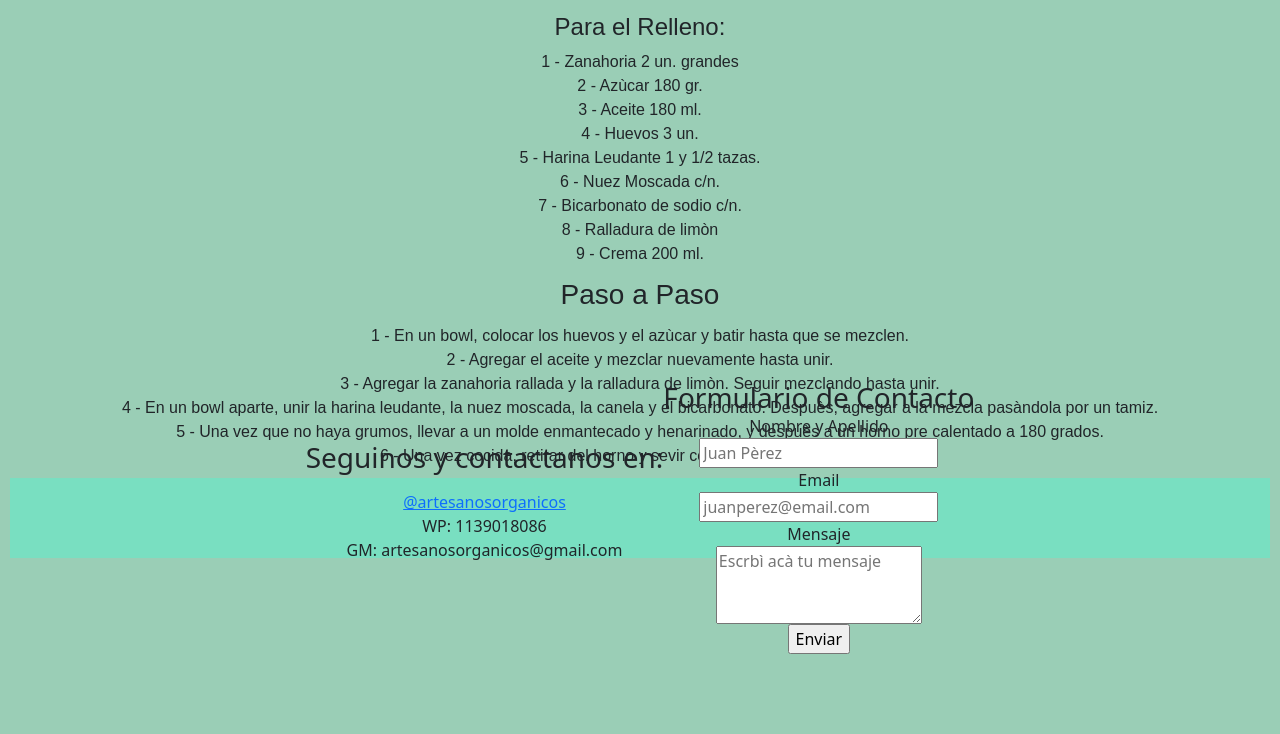
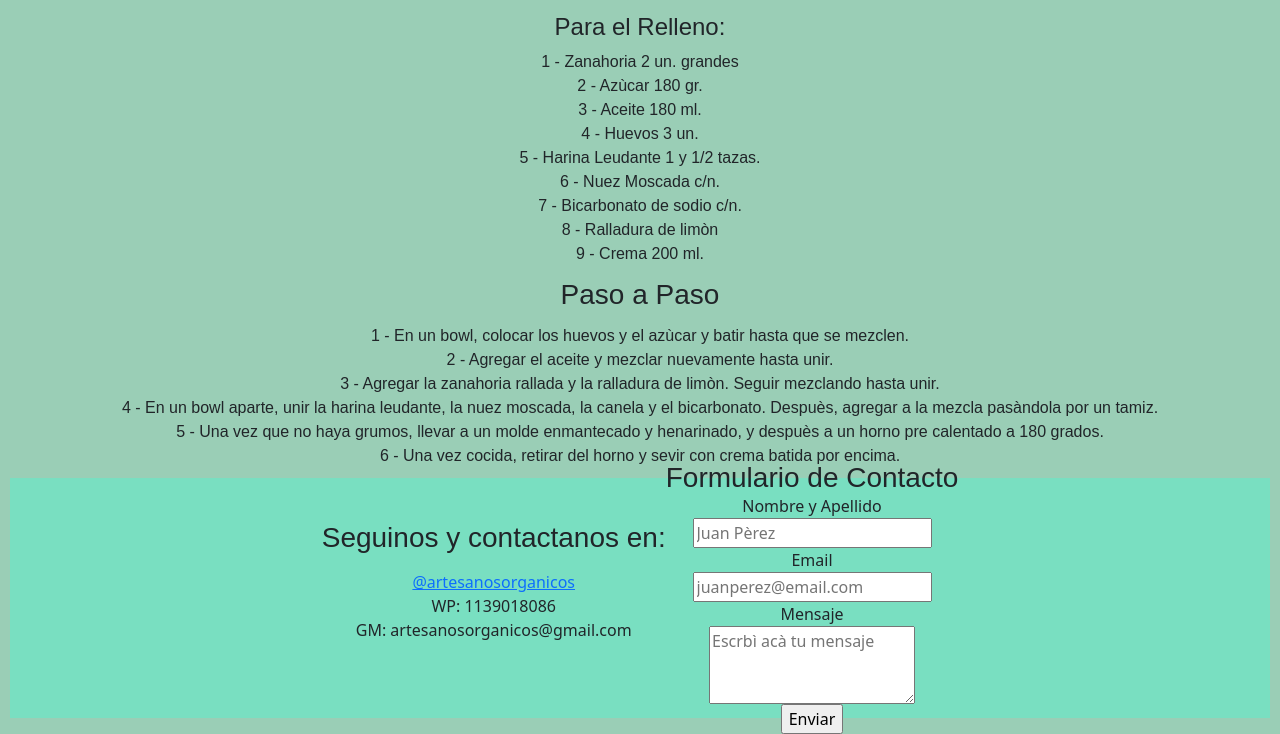
Before and after one commit to florogarma/proyecto-git, a plain HTML site: page pages/recetas.html in a window 1280 px wide. Shown: the part 4579-5313 px from the top of the page. Before the commit the page ends 5233 px from the top, so only its background shows below. Drawn offline with nearby package versions, Linux system fonts and the light colour scheme.

Commit message:
modificaciones en el footer

```diff
--- a/pages/recetas.html
+++ b/pages/recetas.html
@@ -35,7 +35,7 @@
             <a class="nav-link active text-success" aria-current="page" href="../index.html">Inicio</a>
           </li>
           <li class="nav-item">
-            <a class="nav-link active text-success" href="./disponibles.html">Disponibles</a>
+            <a class="nav-link active text-success" aria-current="page" href="./disponibles.html">Disponibles</a>
           </li>
           <li class="nav-item">
             <a class="nav-link active text-success" aria-current="page" href="./recetas.html">Recetas</a>
--- a/scss/_base.scss
+++ b/scss/_base.scss
@@ -73,6 +73,7 @@ h2 {
 }
 
 h3 {
+    font-family: $ff-ter;
     margin: 0;
     padding: 0;
 }
--- a/scss/components/_footer.scss
+++ b/scss/components/_footer.scss
@@ -8,7 +8,7 @@ footer {
     justify-content: center;
     align-items: center;
     text-align: center;
-    height: 10vh;
+    height: 30vh;
     margin: 0;
     padding: 0;
 
@@ -23,7 +23,7 @@ footer {
     }
 
     .footer__formulario {
-        display: flex;
+        @include flexbox;
         flex-direction: column;
 
     }
@@ -38,12 +38,12 @@ footer {
 
         .footer__seguinos {
             justify-content: center;
+            align-items: flex-start;
+        }
+
+        .footer__formulario {
+            justify-content: center;
             align-items: center;
         }
-
-    .footer__formulario {
-        justify-content: center;
-        align-items: center;
     }
 }
-}
```
Also changed, not shown: pages/disponibles.html (+1 -1 lines), css/styles.css, 1 other file. Lines whose indentation alone changed are shown as unchanged.
